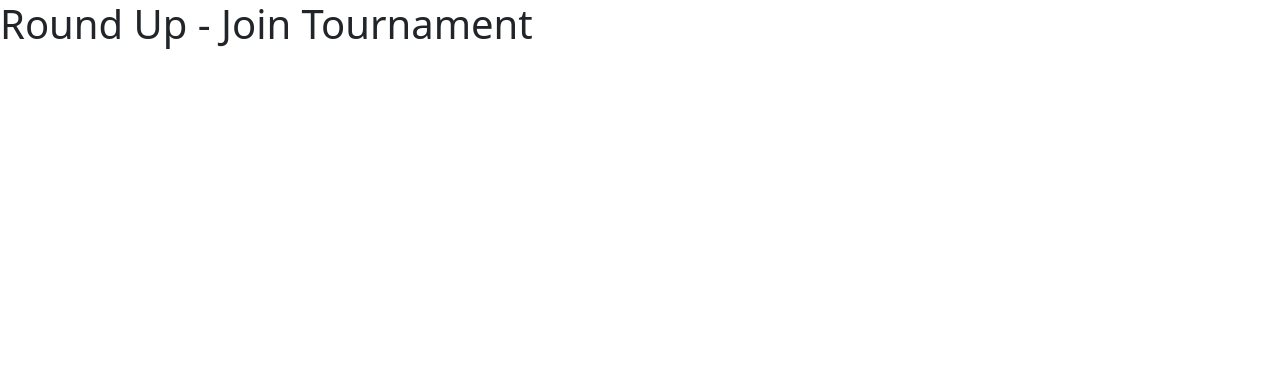
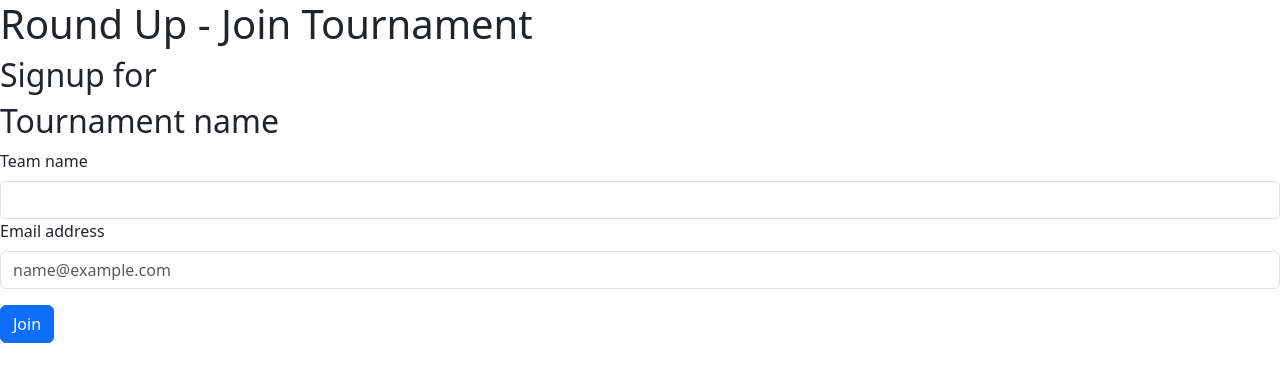
Before and after one commit to gheylam/tournament_project_frontend, a React (Create React App) app: page /join in a window 1280 px wide. Shown: the top 382 px of the page. Built offline with nearby package versions, Linux system fonts and the light colour scheme.

Commit message:
:sparkles: dynamic link for tournament lobby

```diff
--- a/src/App.js
+++ b/src/App.js
@@ -2,6 +2,7 @@ import React from 'react';
 import { BrowserRouter as Router, Route, Routes } from 'react-router-dom';
 import Home from './Home';
 import CreateTournament from './CreateTournament';
+import Lobby from './Lobby';
 import JoinTournament from './JoinTournament';
 
 const App = () => {
@@ -10,7 +11,9 @@ const App = () => {
       <Routes>
         <Route exact path="/" element={<Home />} />
         <Route path="/create-tournament" element={<CreateTournament />} />
+        <Route path="/lobby/:key" element={<Lobby />} />
         <Route path="/join" element={<JoinTournament />} />
+
       </Routes>
     </Router>
   );
--- a/src/CreateTournament.js
+++ b/src/CreateTournament.js
@@ -4,10 +4,15 @@ import Form from 'react-bootstrap/Form';
 import Button from 'react-bootstrap/Button';
 import axios from 'axios';
 import { useState } from 'react';
+import { useNavigate, useParams } from 'react-router-dom';
 
 const ENDPOINT = "http://localhost:8000/api/create-tournament"
 
+
 function CreateTournament() {
+    const { key } = useParams();
+    const navigate = useNavigate();
+
     const [isChecked, setIsChecked] = useState(false);
     const [numOfTeams, setNumOfTeams] = useState(0);
     const [name, setName] = useState("");
@@ -20,13 +25,16 @@ function CreateTournament() {
 
     const sendPostRequest = async () => {
         try {
+            const randomKey = Math.floor(10000 + Math.random() * 90000).toString();
+
             const response = await axios.post(ENDPOINT, {
                 "name": name,
-                "number_of_teams": numOfTeams
+                "numberOfTeams": numOfTeams
             });
 
             // Handle the response data here
             console.log(response.data);
+            navigate("/lobby/" + response.data.generatedKey)
         } catch (error) {
             // Handle any errors that occurred during the request
             console.error('Error:', error);
--- a/src/JoinTournament.js
+++ b/src/JoinTournament.js
@@ -1,12 +1,51 @@
 
 import 'bootstrap/dist/css/bootstrap.min.css';
+import Form from 'react-bootstrap/Form';
+import Button from 'react-bootstrap/Button';
+import axios from 'axios';
+import { useState } from 'react';
 
+const ENDPOINT = "http://localhost:8000/api/join"
 
 function JoinTournament() {
+
+    const [teamName, setTeamName] = useState("");
+    const [email, setEmail] = useState("");
+
+    // Function to handle the POST request
+
+    const sendPostRequest = async () => {
+        try {
+            const response = await axios.post(ENDPOINT, {
+                "teamName": teamName,
+                "email": email
+            });
+
+            // Handle the response data here
+            console.log(response.data);
+        } catch (error) {
+            // Handle any errors that occurred during the request
+            console.error('Error:', error);
+        };
+    }
+
     return (
         <div>
             <h1>Round Up - Join Tournament</h1>
-        </div>
+            <h2>Signup for</h2>
+            <h2>Tournament name</h2>
+
+            <Form>
+                <Form.Group className="mb-3" controlId="exampleForm.ControlInput1">
+                    <Form.Label>Team name</Form.Label>
+                    <Form.Control type="text" />
+                    <Form.Label>Email address</Form.Label>
+                    <Form.Control type="email" placeholder="name@example.com" />
+                </Form.Group>
+            </Form>
+            <Button variant="primary" onClick={sendPostRequest}>Join</Button>
+        </div >
+
     );
 }
 
--- /dev/null
+++ b/src/Lobby.js
@@ -0,0 +1,16 @@
+
+import 'bootstrap/dist/css/bootstrap.min.css';
+import Form from 'react-bootstrap/Form';
+import Button from 'react-bootstrap/Button';
+import axios from 'axios';
+import { useState } from 'react';
+
+function Lobby() {
+    return (
+        <div>
+            <h1>Tournament Lobby</h1>
+        </div>
+    )
+}
+
+export default Lobby
```
